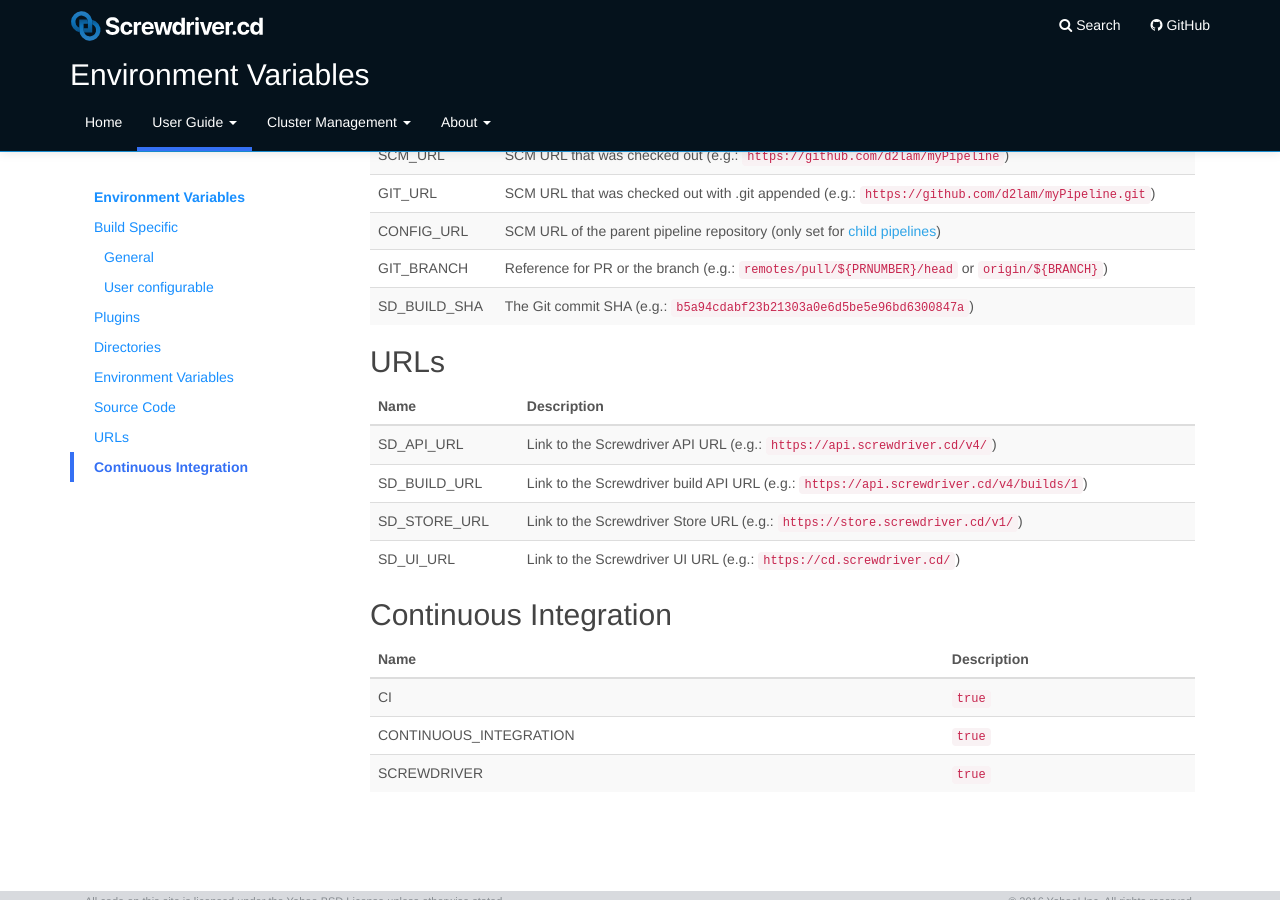
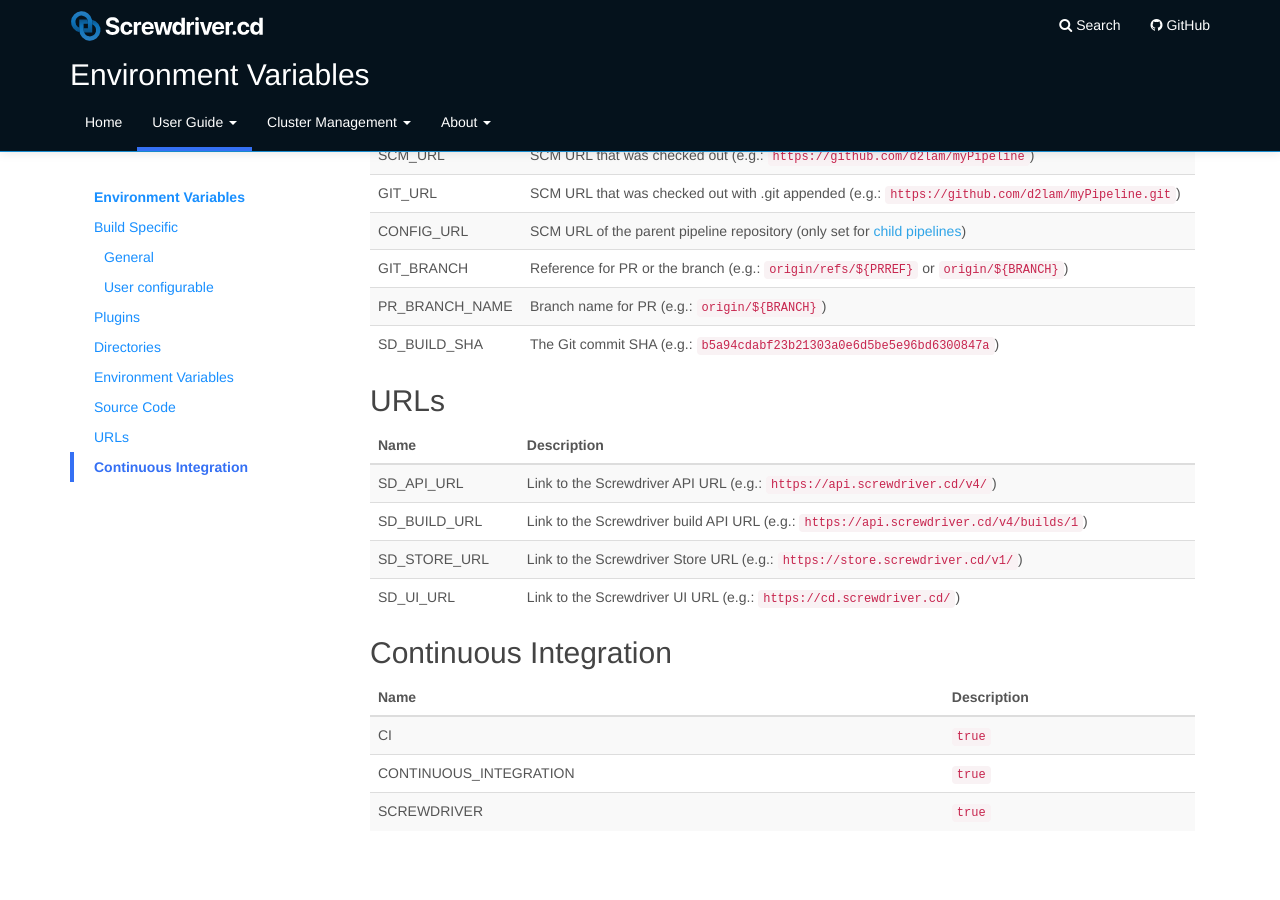
Before and after one commit to screwdriver-cd/guide, a Jekyll site: the page built from docs/user-guide/environment-variables.md, in a window 1280 px wide and 900 px high, scrolled down 2615 px. Built offline with Jekyll 4.4.1, drawn with Linux system fonts in a browser that asks for light colours.

Commit message:
add new variable

```diff
--- a/docs/user-guide/environment-variables.md
+++ b/docs/user-guide/environment-variables.md
@@ -100,7 +100,8 @@ These environment variables may or may not be available depending on what plugin
 | SCM_URL | SCM URL that was checked out (e.g.: `https://github.com/d2lam/myPipeline`) |
 | GIT_URL | SCM URL that was checked out with .git appended (e.g.: `https://github.com/d2lam/myPipeline.git`) |
 | CONFIG_URL | SCM URL of the parent pipeline repository (only set for [child pipelines](./configuration/externalConfig)) |
-| GIT_BRANCH | Reference for PR or the branch (e.g.: `remotes/pull/${PRNUMBER}/head` or `origin/${BRANCH}`) |
+| GIT_BRANCH | Reference for PR or the branch (e.g.: `origin/refs/${PRREF}` or `origin/${BRANCH}`) |
+| PR_BRANCH_NAME | Branch name for PR (e.g.: `origin/${BRANCH}`) |
 | SD_BUILD_SHA | The Git commit SHA (e.g.: `b5a94cdabf23b21303a0e6d5be5e96bd6300847a`) |
 
 ## URLs
```
